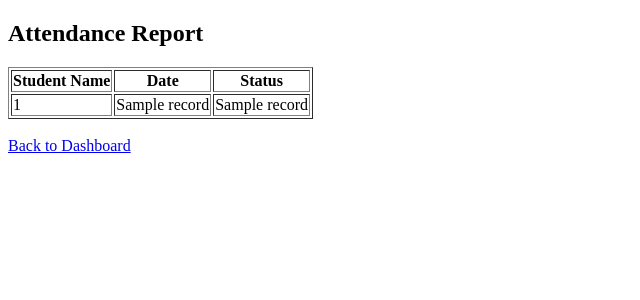
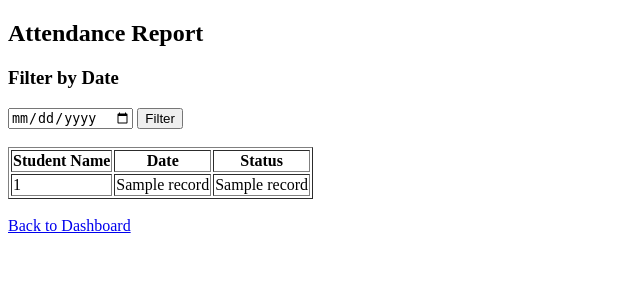
Before and after one commit to amrutakajale-dev/smart-attendance-engagement-system, a Flask app: template templates/view_attendance.html in a window 1280 px wide. Shown: the top 300 px of the page, without its empty margins (0-640 px from the left). Run offline with Flask 3, Linux system fonts and the light colour scheme; the template is opened without the code that fills it: most values are stand-ins (such as "Sample title", 1, 10 or a date in 2020).

Commit message:
Added date-based filtering to attendance report with dynamic JOIN query handling

```diff
--- a/app.py
+++ b/app.py
@@ -116,13 +116,25 @@ def mark_attendance():
 
 
 #view attendance route
-@app.route("/view_attendance")
+@app.route("/view_attendance", methods=["GET"])
 def view_attendance():
 
     if "user" not in session:
         return redirect(url_for("login"))
 
-    cursor.execute("""
+    selected_date = request.args.get("date")
+
+    if selected_date:
+        cursor.execute("""
+            SELECT students.name, attendance.date, attendance.status
+            FROM attendance
+            INNER JOIN students
+            ON attendance.student_id = students.id
+            WHERE attendance.date = %s
+            ORDER BY students.name
+        """, (selected_date,))
+    else:
+        cursor.execute("""
         SELECT students.name, attendance.date, attendance.status
         FROM attendance
         INNER JOIN students
@@ -132,7 +144,11 @@ def view_attendance():
 
     records = cursor.fetchall()
 
-    return render_template("view_attendance.html", records=records)
+    return render_template(
+    "view_attendance.html",
+    records=records,
+    selected_date=selected_date
+    )
 
 #Logout route add
 @app.route("/logout")
--- a/templates/view_attendance.html
+++ b/templates/view_attendance.html
@@ -6,6 +6,15 @@
 <body>
 
 <h2>Attendance Report</h2>
+
+<h3>Filter by Date</h3>
+
+<form method="GET" action="{{ url_for('view_attendance') }}">
+    <input type="date" name="date">
+    <button type="submit">Filter</button>
+</form>
+
+<br>
 
 <table border="1">
     <tr>
```
